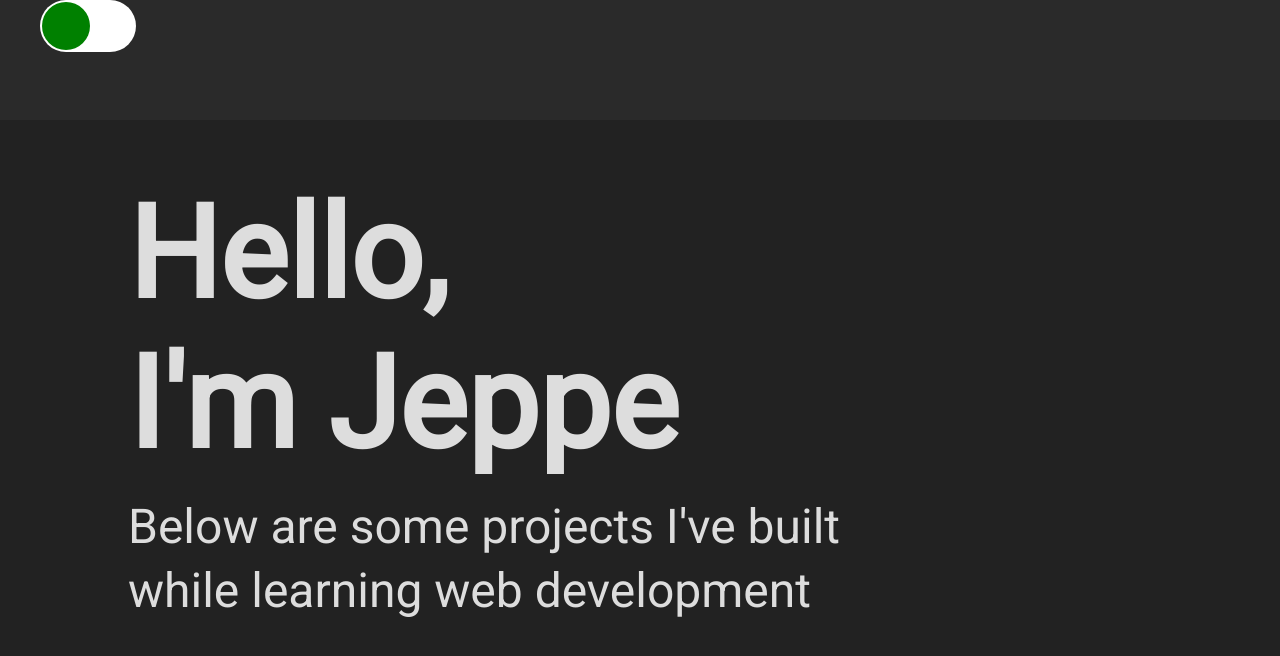
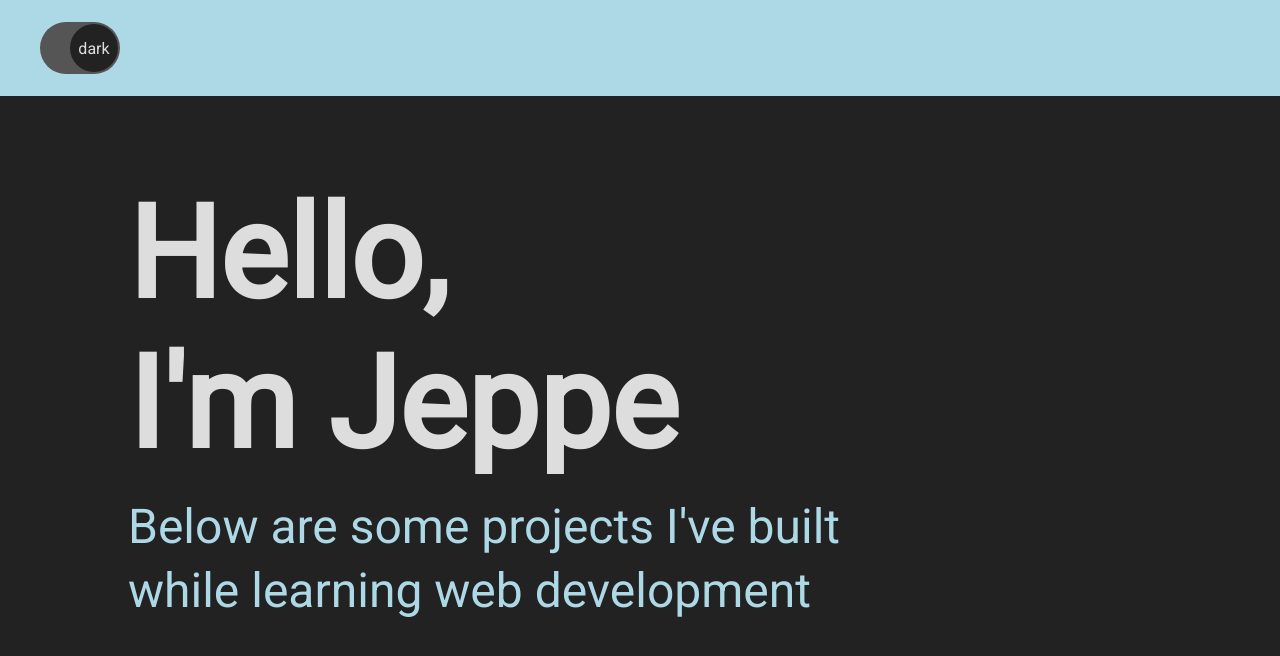
Before and after one commit to jeppeao/portfolio, a React (Vite) app: page / in a window 1280 px wide. Shown: the top 656 px of the page. Built offline with nearby package versions, Linux system fonts and the light colour scheme.

Commit message:
added darkmode slider functionality

```diff
--- a/src/App.tsx
+++ b/src/App.tsx
@@ -1,12 +1,13 @@
+import { useState } from 'react'
 import Intro from './components/Intro/Intro'
 import Menu from './components/Menu/Menu'
 
 function App() {
-
+  const [isDarkmode, setIsDarkmode] = useState(true);
   return (
     <>
-      <Menu />
-      <Intro/>
+      <Menu isDarkmode={isDarkmode} setDarkmode={setIsDarkmode}/>
+      <Intro isDarkmode={isDarkmode}/>
     </>
   )
 }
--- /dev/null
+++ b/src/components/DarkmodeSlider/DarkmodeSlider.module.css
@@ -0,0 +1,57 @@
+.container {
+  position: relative;
+  height: 52px;
+}
+
+.checkbox {
+  position: absolute;
+  opacity: 0;
+  top: 0;
+  margin:0;
+  width: 128px;
+  height: 52px;
+  border-radius: 50%;
+  cursor: pointer;
+  z-index: 3;
+}
+
+.slider {
+  display: flex;
+  align-items: center;
+  justify-content: center;
+  position: absolute;
+  color: var(--color-fg-primary);
+  background-color: var(--color-bg-primary);
+  width: 48px;
+  height: 48px;
+  border-radius: 50%;
+  top: 2px;
+  left: 2px;
+  z-index: 2;
+  transition-property: left, background-color;
+  transition-duration: 0.5s;
+  transition-timing-function: ease-out;
+}
+
+.track {
+  position: absolute;
+  width: 80px;
+  height: 52px;
+  border-radius: 52px;
+  background-color: #555;
+  transition-property: background-color;
+  transition-duration: 0.5s;
+  transition-timing-function: ease-out;
+  z-index: 1;
+}
+
+.checkbox:checked + div {
+  background-color: var(--color-bg-dark-primary);
+  color: var(--color-fg-dark-primary);
+
+  left: 30px;
+  transition-property: left, background-color;
+  transition-duration: 0.5s;
+  transition-timing-function: ease-out;
+
+}
--- /dev/null
+++ b/src/components/DarkmodeSlider/DarkmoreSlider.tsx
@@ -0,0 +1,29 @@
+import styles from "./DarkmodeSlider.module.css"
+
+interface MenuProps {
+  isDarkmode: boolean;
+  setDarkmode: (dark: boolean) => void;
+}
+
+const DarkmodeSlider = ({isDarkmode, setDarkmode} : MenuProps) => {
+  const onToggle = () => {
+    setDarkmode(!isDarkmode);
+  }
+
+  return (
+      <div className={styles.container}>
+        <input
+          type="checkbox"
+          className={styles.checkbox}
+          onChange={onToggle}
+          defaultChecked={isDarkmode}
+        />
+        <div className={styles.slider}>
+          {`${isDarkmode ? "dark" : "light"}`}
+        </div>
+        <div className={styles.track}></div>
+      </div>
+  )
+}
+
+export default DarkmodeSlider;
--- a/src/components/Intro/Intro.module.css
+++ b/src/components/Intro/Intro.module.css
@@ -28,6 +28,8 @@ h1 {
   text-align: start;
 }
 
+
+
 @media (min-width: 600px) {
   h1 {
     font-size: 6rem;
--- a/src/components/Intro/Intro.tsx
+++ b/src/components/Intro/Intro.tsx
@@ -15,7 +15,10 @@ const Intro = ({isDarkmode = true}: IntroProps) => {
       `}>
         <h1>Hello,</h1>
         <h1>I'm Jeppe</h1>
-        <p className={styles.subheader}>Below are some projects I've built while learning web development</p>
+        <p className={`
+          ${styles.subheader}
+          ${isDarkmode ? "dark-text-secondary" : "light-text-secondary"}
+        `}>Below are some projects I've built while learning web development</p>
       </div>
 
 
--- a/src/components/Menu/Menu.module.css
+++ b/src/components/Menu/Menu.module.css
@@ -1,51 +1,19 @@
 .container {
   position: fixed;
-  background-color: rgba(50, 50, 50, 0.5);
+  background-color: var(--color-fg-dark-secondary);
   margin:0;
   width: 100%;
-  height: 15%;
+  height: 12%;
+  min-height: 72px;
+  max-height: 100px;
+  display: flex;
+  align-items: center;
 }
 
-.checkbox {
-  position:absolute;
-  opacity: 0;
-  top: 0;
-  margin:0;
-  width: 128px;
-  height: 52px;
-  border-radius: 50%;
-  cursor: pointer;
-  z-index: 3;
+.darkmode {
+  color: var(--color-fg-dark-secondary);
 }
 
-.slider {
-  position:relative;
-  background-color: green;
-  width: 48px;
-  height: 48px;
-  border-radius: 50%;
-  top: 2px;
-  left: 2px;
-  z-index: 2;
-  transition-property: left;
-  transition-duration: 1s;
+.lightmode {
+  color: var(--color-fg-secondary);
 }
-
-.track {
-  position: absolute;
-  top: 0;
-  width: 96px;
-  height: 52px;
-  border-radius: 52px;
-  background-color: white;
-  z-index: 1;
-}
-
-.checkbox:checked + div {
-  background-color: red;
-  color:red;
-  left: 46px;
-  transition-property: left;
-  transition-duration: 1s;
-
-}
--- a/src/components/Menu/Menu.tsx
+++ b/src/components/Menu/Menu.tsx
@@ -1,14 +1,19 @@
+import DarkmodeSlider from "../DarkmodeSlider/DarkmoreSlider";
 import styles from "./Menu.module.css"
 
-const Menu = () => {
+interface MenuProps {
+  isDarkmode: boolean;
+  setDarkmode: (dark: boolean) => void;
+}
+
+const Menu = ({isDarkmode, setDarkmode} : MenuProps) => {
+
   return (
-    <menu className={styles.container}>
-      <div>
-        <input type="checkbox" className={styles.checkbox}/>
-        <div className={styles.slider}></div>
-        <div className={styles.track}></div>
-      </div>
-
+    <menu className={`
+      ${styles.container}
+      ${isDarkmode ? styles.darkmode: styles.lightmode}
+    `}>
+      <DarkmodeSlider isDarkmode={isDarkmode} setDarkmode={setDarkmode} />
     </menu>
   )
 }
--- a/src/index.css
+++ b/src/index.css
@@ -39,3 +39,11 @@ html, body, #root {
 .darkmode-secondary {
   color: var(--color-fg-dark-secondary);
 }
+
+.dark-text-secondary {
+  color: var(--color-fg-dark-secondary);
+}
+
+.light-text-secondary {
+  color: var(--color-fg-secondary);
+}
```
